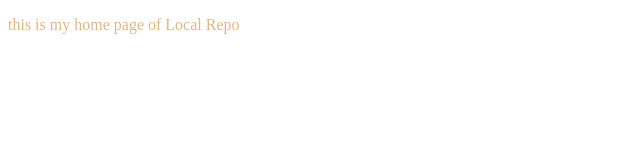
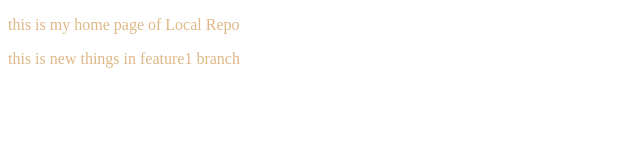
Before and after one commit to DeepanshuShukla-2s16/For-Learning, a plain HTML site: page index.html in a window 1280 px wide. Shown: the whole page, without its empty margins (0-640 px from the left). Drawn offline with Linux system fonts and the light colour scheme.

Commit message:
add new feature in faeture1 branch

```diff
--- a/index.html
+++ b/index.html
@@ -3,10 +3,11 @@
 <head>
     <meta charset="UTF-8">
     <meta name="viewport" content="width=device-width, initial-scale=1.0">
-    <title>Local Pepo index file</title>
+    <title>Local Repo index file</title>
     <link rel="stylesheet" href="style.css">
 </head>
 <body>
     <p>this is my home page of Local Repo</p>
+    <p>this is new things in feature1 branch</p>
 </body>
 </html>
```
